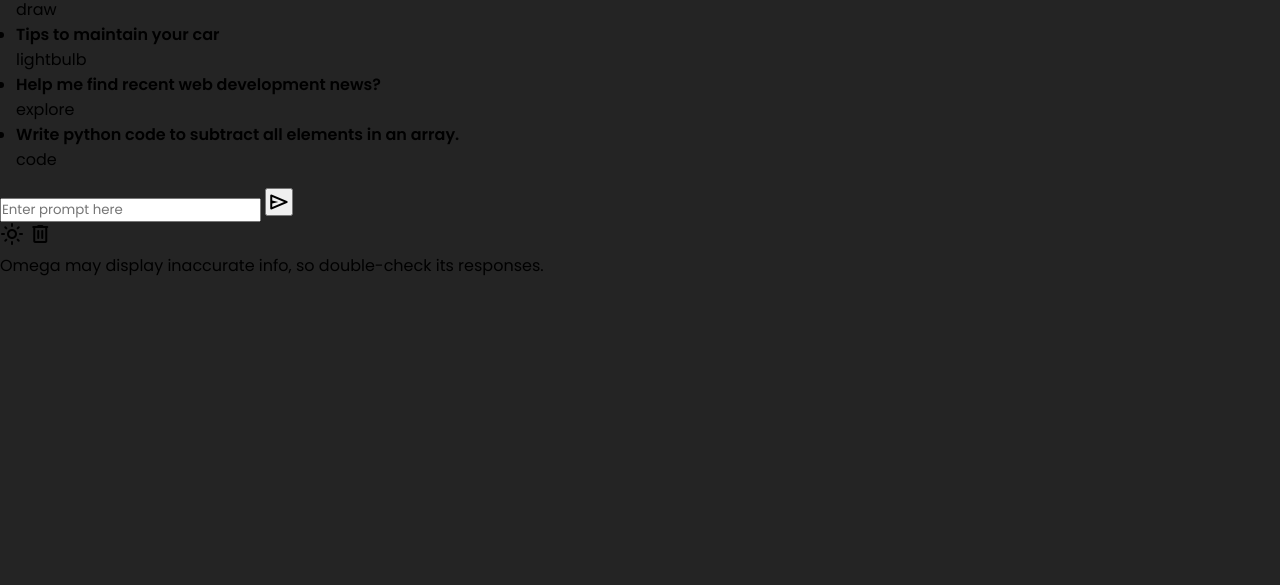
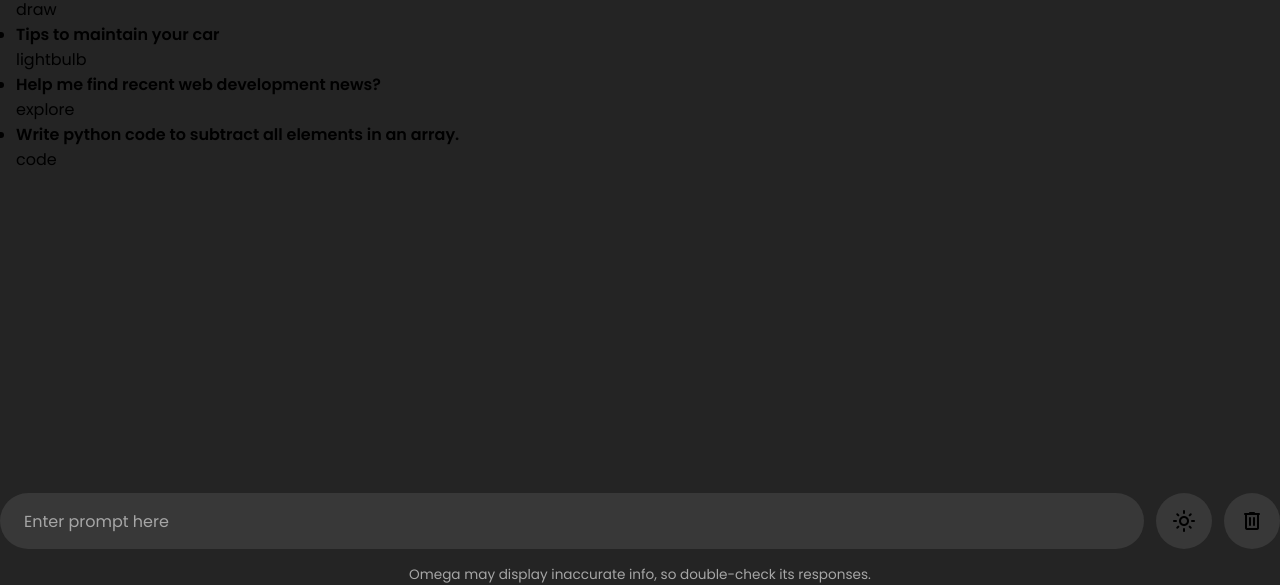
Before and after one commit to Joedgan12/omega-chatbox, a plain HTML site: page index.html in a window 1280 px wide. Shown: the part 215-800 px from the top of the page. Drawn offline with nearby package versions, Linux system fonts and the light colour scheme.

Commit message:
chatbox AI

```diff
--- a/style.css
+++ b/style.css
@@ -91,3 +91,78 @@ body {
     border-radius: 50%;
     background: var(--primary-color);
 }
+
+.typing-area {
+    position: fixed;
+    width: 100%;
+    bottom: 0;
+}
+
+.typing-area :where(.typing-form, .action-buttons) {
+    display: flex;
+    gap: 0.75rem;
+}
+
+.typing-area .input-wrapper {
+    height: 56px;
+    width: 100%;
+    display: flex;
+    position: relative;
+}
+
+.typing-area .typing-input {
+    width: 100%;
+    height: 100%;
+    border: none;
+    outline: none;
+    font-size: 1rem;
+    color: var(--text-color);
+    border-radius: 6.2rem;
+    padding: 1.1rem 4rem 1.1rem 1.5rem;
+    background: var(--secondary-color);
+}
+
+.typing-area .typing-input:focus {
+    background: var(--secondary-hover-color);
+}
+
+.typing-area .typing-input::placeholder {
+    color: var(--placeholder-color)
+}
+
+.typing-area .icon {
+    height: 56px;
+    width: 56px;
+    cursor: pointer;
+    display: flex;
+    align-items: center;
+    justify-content: center;
+    border-radius: 50%;
+    background: var(--secondary-color);
+}
+
+.typing-area .icon:hover {
+    background: var(--secondary-hover-color)!important;
+}
+
+.typing-area .input-wrapper .icon {
+    position: absolute;
+    right: 0;
+    outline: none;
+    border: none;
+    background: none;
+    color: var(--text-color);
+    transform: scale(0);
+    transition: transform 0.2s ease;
+}
+
+.typing-area .input-wrapper .typing-input:valid ~ .icon {
+    transform: scale(1);
+}
+
+.typing-area .disclaimer-text {
+    font-size: 0.85rem;
+    margin-top: 1rem;
+    text-align: center;
+    color: var(--placeholder-color);
+}
```
